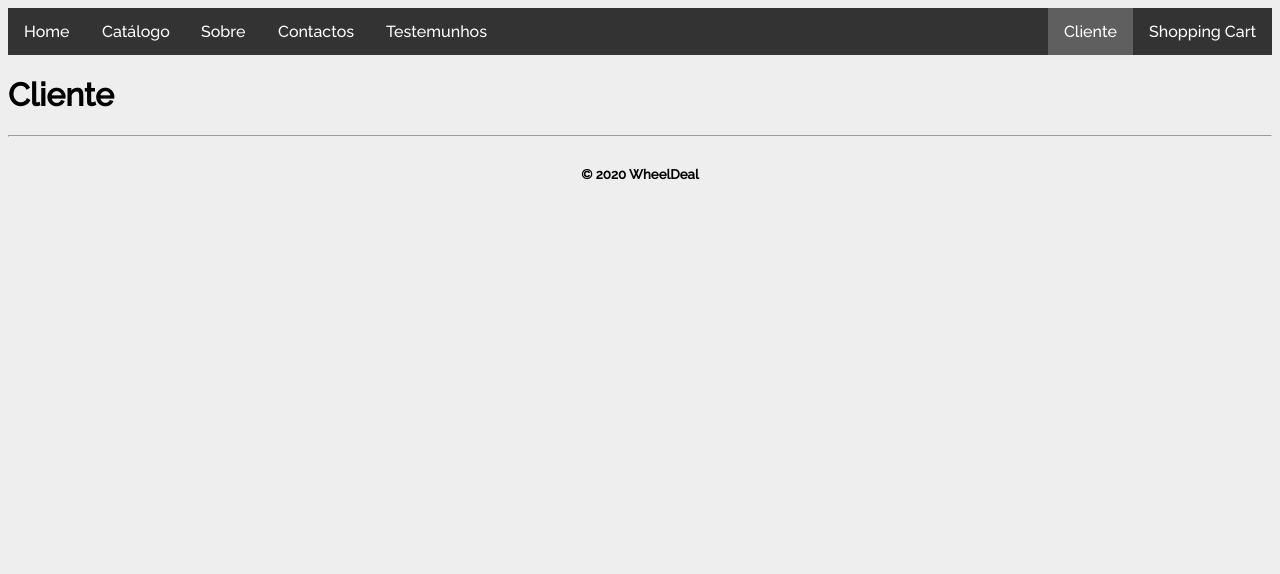
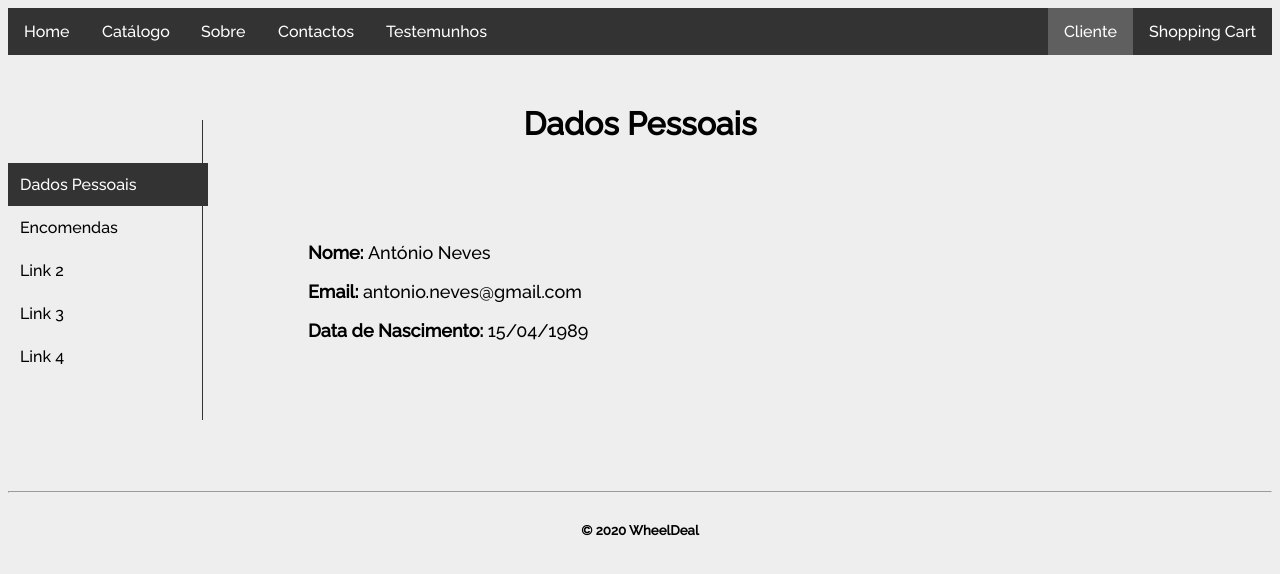
Before and after one commit to MiguelF07/MiguelF07.github.io, a plain HTML site: page html/cliente.html in a window 1280 px wide. Drawn offline with Linux system fonts and the light colour scheme.

Commit message:
At Cliente

```diff
--- a/css/myApp.css
+++ b/css/myApp.css
@@ -62,7 +62,34 @@ li a:hover:not(.active) {
 .active {
     background-color: #5f5f5f;
 }
+.vertical-menu {
+    width: 200px; /* Set a width if you like */
+  }
 
+  .vertical-menu a {
+    background-color: #eee; /* Grey background color */
+    color: black; /* Black text color */
+    display: block; /* Make the links appear below each other */
+    padding: 12px; /* Add some padding */
+    text-decoration: none; /* Remove underline from links */
+  }
+
+  .vertical-menu a:hover {
+    background-color: #ccc; /* Dark grey background on mouse-over */
+  }
+
+  .vertical-menu a.active {
+    background-color: #333; /* Add a green color to the "active/current" link */
+    color: white;
+  }
+  .vl {
+    border-left: 1px solid #333;
+  height: 300px;
+  position: absolute;
+  left: 16%;
+  margin-left: -3px;
+  top: 120px;
+  }
 .text1 {
     width: auto;
     height: auto;
--- a/html/cliente.html
+++ b/html/cliente.html
@@ -18,8 +18,23 @@
                 <li style="float: right;"><a class="active" href="cliente.html">Cliente</a></li>
             </ul>
         </div>
-        <h1>Cliente</h1>
-        <hr>
+        <h1 style="margin-top: 50px; text-align: center;">Dados Pessoais</h1>
+        <div class="vl"></div>
+        <div class="vertical-menu" style="float: left;">
+            <a href="cliente.html" class="active">Dados Pessoais</a>
+            <a href="#">Encomendas</a>
+            <a href="#">Link 2</a>
+            <a href="#">Link 3</a>
+            <a href="#">Link 4</a>
+          </div>
+        <div style="padding-left: 300px; font-size: large; margin-top: 100px;">
+            <!-- <img src="imagens/cliente1.png" style="width: 500px; height: 500px; float: right;"> -->
+            <p><span style="font-weight: bold;">Nome: </span><span>António Neves</span></p>
+            <p><span style="font-weight: bold;">Email: </span><span>antonio.neves@gmail.com</span></p>
+            <p><span style="font-weight: bold;">Data de Nascimento: </span><span>15/04/1989</span></p>
+
+        </div>
+        <hr style="margin-top: 150px;">
         <div class="centered">
             <h5 style="margin-top:30px; margin-bottom:30px; text-align:center">&#169; 2020 WheelDeal</h5>
         </div>
```
Also changed, not shown: html/catalogo.html (+5 -1 lines), imagens/cliente1.png (added).
